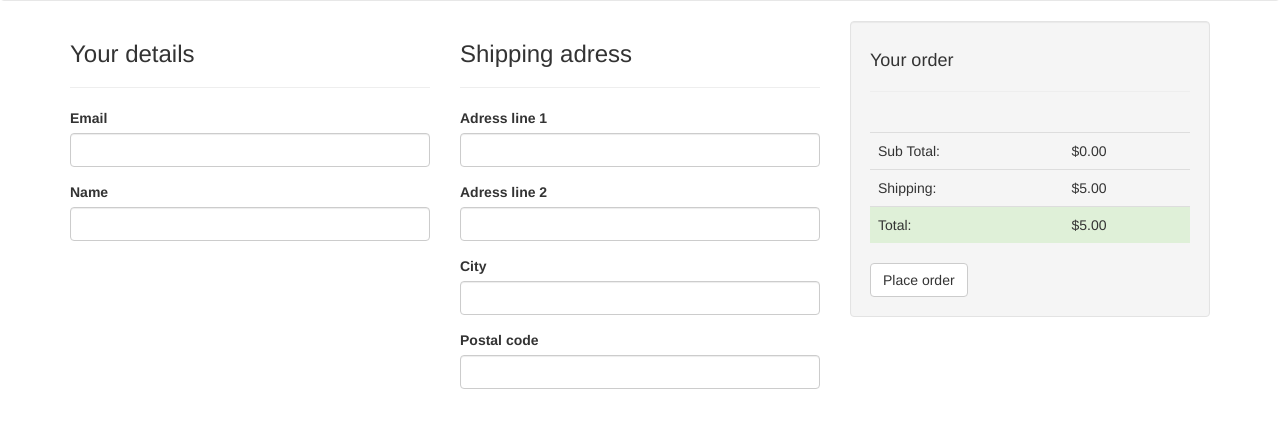
After one commit to MakeleAndzelo/Shopping-Cart, a PHP site: template resources/views/order/index.twig in a window 1280 px wide. The commit adds this page. Shown: the part 51-479 px from the top of the page. Run offline with PHP 8.4, Linux system fonts and the light colour scheme; the template is opened without the code that fills it, so the values that code supplies are empty; some libraries are stand-ins or nearby versions.

Commit message:
Added order form with validation and middleware

```diff
--- a/app/container.php
+++ b/app/container.php
@@ -9,11 +9,16 @@ use Slim\Views\TwigExtension;
 use Cart\Support\Storage\Contracts\StorageInterface;
 use Cart\Support\Storage\SessionStorage;
 use Cart\Basket\Basket;
+use Cart\Validation\Contracts\ValidatorInterface;
+use Cart\Validation\Validator;
 
 return [
 	'router' => get(Router::class),
 	StorageInterface::class => function(ContainerInterface $c) {
 		return new SessionStorage('cart');
+	},
+	ValidatorInterface::class => function(ContainerInterface $c) {
+		return new Validator;
 	},
 	Basket::class => function(ContainerInterface $c) {
 		return new Basket(
--- a/app/routes.php
+++ b/app/routes.php
@@ -5,3 +5,7 @@ $app->get('/products/{slug}', ['Cart\Controllers\ProductController', 'get'])->se
 
 $app->get('/cart', ['Cart\Controllers\CartController', 'index'])->setName('cart.index');
 $app->get('/cart/{slug}/{quantity}', ['Cart\Controllers\CartController', 'add'])->setName('cart.add');
+$app->post('/cart/{slug}', ['Cart\Controllers\CartController', 'update'])->setName('cart.update');
+
+$app->get('/order', ['Cart\Controllers\OrderController', 'index'])->setName('order.index');
+$app->post('/order', ['Cart\Controllers\OrderController', 'create'])->setName('order.create');
--- a/bootstrap/app.php
+++ b/bootstrap/app.php
@@ -1,6 +1,7 @@
 <?php
 
 use Cart\App;
+use Slim\Views\Twig;
 use Illuminate\Database\Capsule\Manager as Capsule;
 
 session_start();
@@ -8,6 +9,8 @@ session_start();
 require __DIR__ . '/../vendor/autoload.php';
 
 $app = new App;
+
+$container = $app->getContainer();
 
 $capsule = new Capsule;
 $capsule->addConnection([
@@ -24,3 +27,6 @@ $capsule->setAsGlobal();
 $capsule->bootEloquent();
 
 require __DIR__ . '/../app/routes.php';
+
+$app->add(new \Cart\Middleware\ValidationErrorsMiddleware($container->get(Twig::class)));
+$app->add(new \Cart\Middleware\OldInputsMiddleware($container->get(Twig::class)));
--- a/composer.json
+++ b/composer.json
@@ -3,7 +3,8 @@
         "slim/slim": "^3.0",
         "slim/twig-view": "^2.2",
         "php-di/slim-bridge": "1.0.2",
-        "illuminate/database": "^5.4"
+        "illuminate/database": "^5.4",
+        "respect/validation": "^1.1"
     },
     "autoload": {
     	"psr-4": {
--- /dev/null
+++ b/resources/views/cart/partials/contents.twig
@@ -0,0 +1,8 @@
+<table class="table">
+	{% for item in basket.all %}
+		<tr>
+			<td>{{ item.title }}</td>
+			<td>{{ item.quantity }}</td>
+		</tr>
+	{% endfor %}
+</table>
--- /dev/null
+++ b/resources/views/cart/partials/summary.twig
@@ -0,0 +1,14 @@
+<table class="table">
+	<tr>
+		<td>Sub Total:</td>
+		<td>${{ basket.subTotal | number_format(2) }}</td>
+	</tr>
+	<tr>
+		<td>Shipping:</td>
+		<td>$5.00</td>
+	</tr>
+	<tr>
+		<td class="success">Total:</td>
+		<td class="success">${{ (basket.subTotal + 5) | number_format(2) }}</td>
+	</tr>
+</table>
--- /dev/null
+++ b/resources/views/order/index.twig
@@ -0,0 +1,90 @@
+{% extends 'templates/app.twig' %}
+
+{% block content %}
+	<form action="{{ path_for('order.create') }}" method="post">
+		<div class="row">
+			<div class="col-md-8">
+				<div class="row">
+					<div class="col-md-6">
+						<h3>Your details</h3>
+						<hr>
+
+						<div class="form-group {% if errors.email %} has-error {% endif %}">
+							<label for="email">Email</label>
+							<input type="email" name="email" id="email" class="form-control" value="{{ old.email }}">
+							{% if errors.email %}
+								<span class="help-block">
+									{{ errors.email | first }}
+								</span>
+							{% endif %}
+						</div>
+						<div class="form-group {% if errors.name %} has-error {% endif %}">
+							<label for="name">Name</label>
+							<input type="text" name="name" id="name" class="form-control" value="{{ old.name }}">
+							{% if errors.name %}
+								<span class="help-block">
+									{{ errors.name | first }}
+								</span>
+							{% endif %}
+						</div>
+					</div>
+					<div class="col-md-6">
+						<h3>Shipping adress</h3>
+						<hr>
+
+						<div class="form-group {% if errors.address1 %} has-error {% endif %}">
+							<label for="address1">Adress line 1</label>
+							<input type="text" id="address1" name="address1" class="form-control" value="{{ old.address1 }}">
+							{% if errors.address1 %}
+								<span class="help-block">
+									{{ errors.address1 | first }}
+								</span>
+							{% endif %}
+						</div>
+
+						<div class="form-group {% if errors.address2 %} has-error {% endif %}">
+							<label for="address2">Adress line 2</label>
+							<input type="text" id="address2" name="address2" class="form-control" value="{{ old.address2 }}">
+							{% if errors.address2 %}
+								<span class="help-block">
+									{{ errors.address2 | first }}
+								</span>
+							{% endif %}
+						</div>
+
+						<div class="form-group {% if errors.city %} has-error {% endif %}">
+							<label for="city">City</label>
+							<input type="text" id="city" name="city" class="form-control" value="{{ old.city }}">
+							{% if errors.city %}
+								<span class="help-block">
+									{{ errors.city | first }}
+								</span>
+							{% endif %}
+						</div>
+
+						<div class="form-group {% if errors.postal_code %} has-error {% endif %}">
+							<label for="postal_code">Postal code</label>
+							<input type="text" id="postal_code" name="postal_code" class="form-control" value="{{ old.postal_code}}">
+							{% if errors.postal_code %}
+								<span class="help-block">
+									{{ errors.postal_code | first }}
+								</span>
+							{% endif %}
+						</div>
+					</div>
+				</div>
+			</div>
+			<div class="col-md-4">
+				<div class="well">
+					<h4>Your order</h4>
+					<hr>
+
+					{% include 'cart/partials/contents.twig' %}
+					{% include 'cart/partials/summary.twig' %}
+
+					<button type="submit" class="btn btn-default">Place order</button>
+				</div>
+			</div>
+		</div>
+	</form>
+{% endblock %}
--- a/resources/views/templates/partials/navigation.twig
+++ b/resources/views/templates/partials/navigation.twig
@@ -7,7 +7,7 @@
         <span class="icon-bar"></span>
         <span class="icon-bar"></span>
       </button>
-      <a class="navbar-brand" href="#">Shopping Cart</a>
+      <a class="navbar-brand" href="{{ path_for('home') }}">Shopping Cart</a>
     </div>
 
     <div class="collapse navbar-collapse" id="navbar">
```
Also changed, not shown: app/Basket/Basket.php (+25 -1 lines), app/Controllers/CartController.php (+19 -1 lines), app/Controllers/OrderController.php (added, +54 -0 lines), app/Middleware/OldInputsMiddleware.php (added, +27 -0 lines), app/Middleware/ValidationErrorsMiddleware.php (added, +26 -0 lines), app/Validation/Contracts/ValidatorInterface.php (added, +11 -0 lines), app/Validation/Form/OrderForm.php (added, +20 -0 lines), app/Validation/Validator.php (added, +30 -0 lines), resources/views/cart/index.twig (+52 -1 lines), 1 other file.
